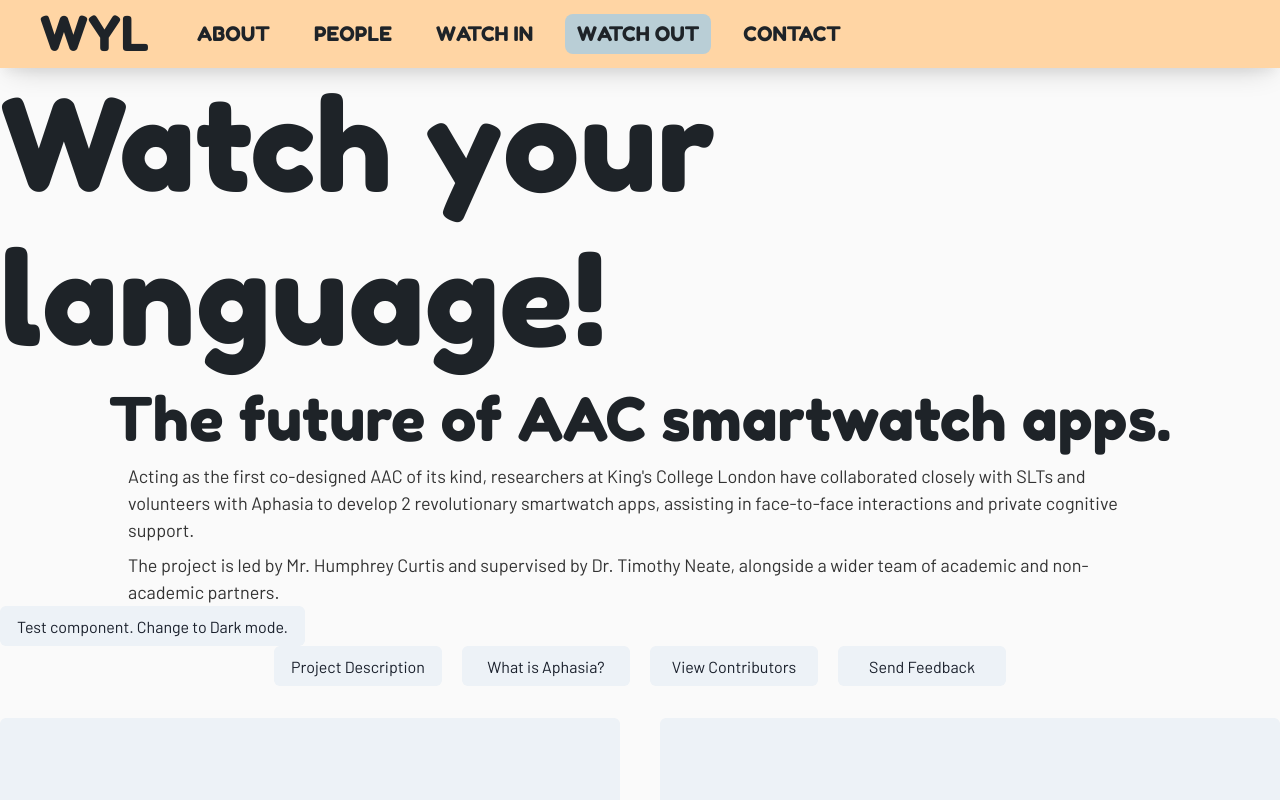
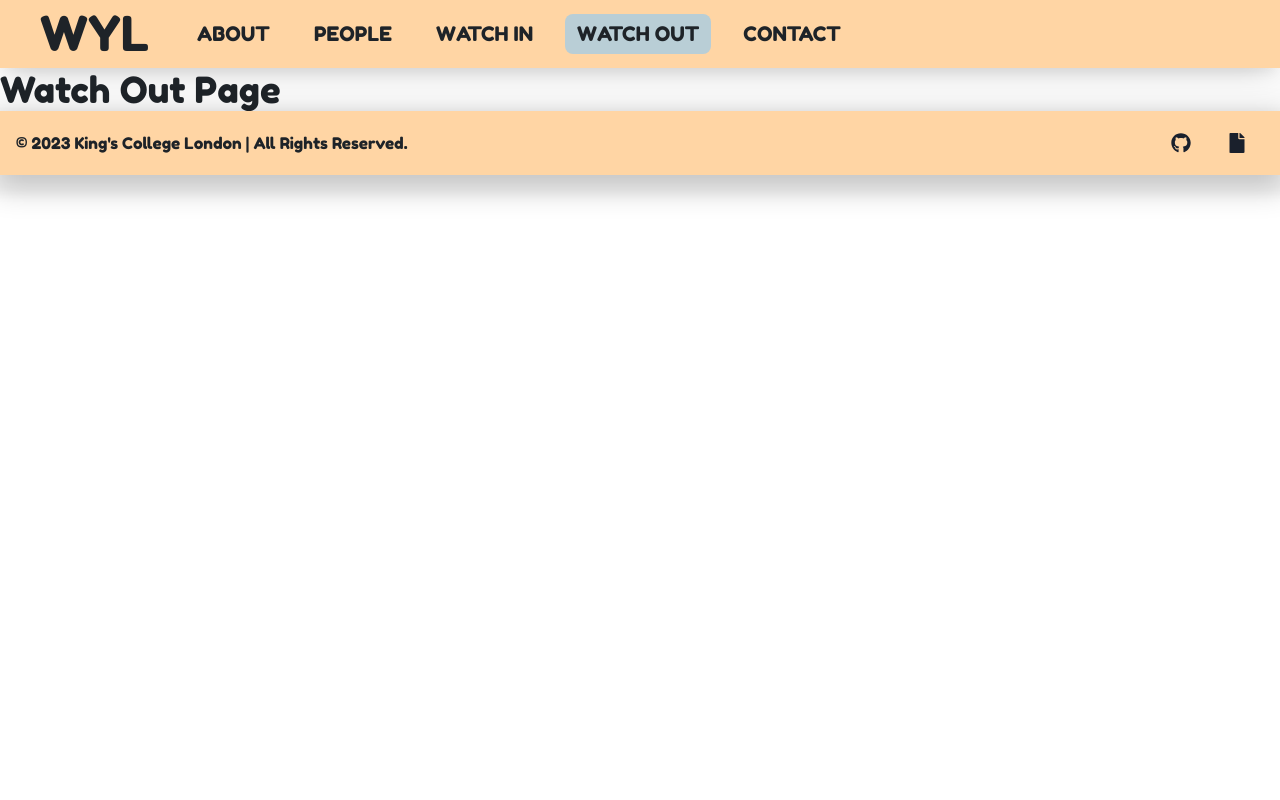
Before and after one commit to JSusak/AACAppSite, a React (Vite) app: page /watchout in a window 1280 px wide. Shown: the top 800 px of the page. Built offline with nearby package versions, Linux system fonts and the light colour scheme.

Commit message:
feat: create watch out placeholder

```diff
--- a/src/Router.tsx
+++ b/src/Router.tsx
@@ -2,6 +2,7 @@ import { Route, Routes, useLocation } from "react-router-dom";
 import { HomePage } from "./pages/HomePage/HomePage";
 import { AboutPage } from "./pages/AboutPage/AboutPage";
 import { PeoplePage } from "./pages/PeoplePage/PeoplePage";
+import { WatchOutPage } from "./pages/WatchOutPage/WatchOutPage";
 
 //Contains all patterns relating to subpages. Depending on the routed subpage, a new page is shown to the user.
 export const AppRouter = (): JSX.Element => {
@@ -15,7 +16,7 @@ export const AppRouter = (): JSX.Element => {
       <Route path="people" element={<PeoplePage />} />
 
       <Route path="watchin" element={<HomePage />} />
-      <Route path="watchout" element={<HomePage />} />
+      <Route path="watchout" element={<WatchOutPage />} />
       <Route path="contact" element={<HomePage />} />
     </Routes>
   );
--- /dev/null
+++ b/src/pages/WatchOutPage/WatchOutPage.tsx
@@ -0,0 +1,5 @@
+import { Heading } from "@chakra-ui/layout";
+
+export const WatchOutPage = (): JSX.Element => {
+  return <Heading>Watch Out Page</Heading>;
+};
```
